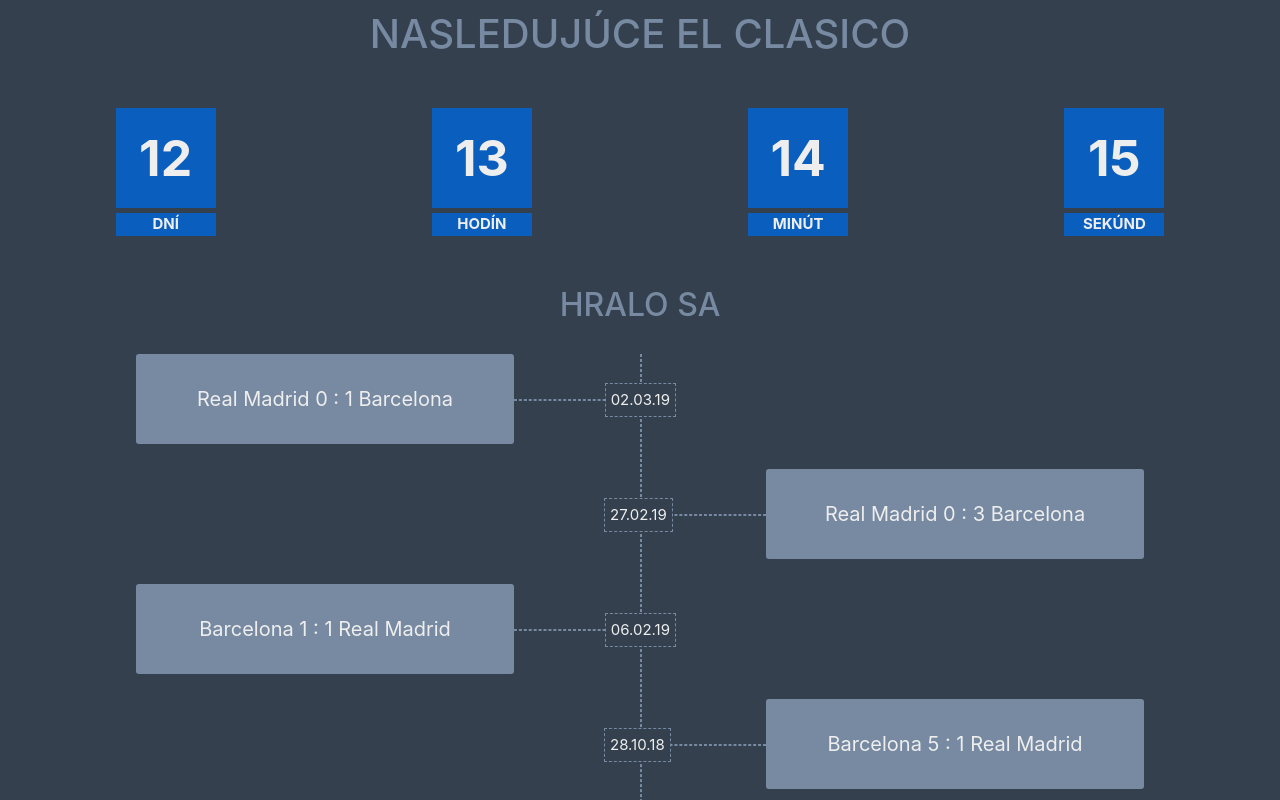
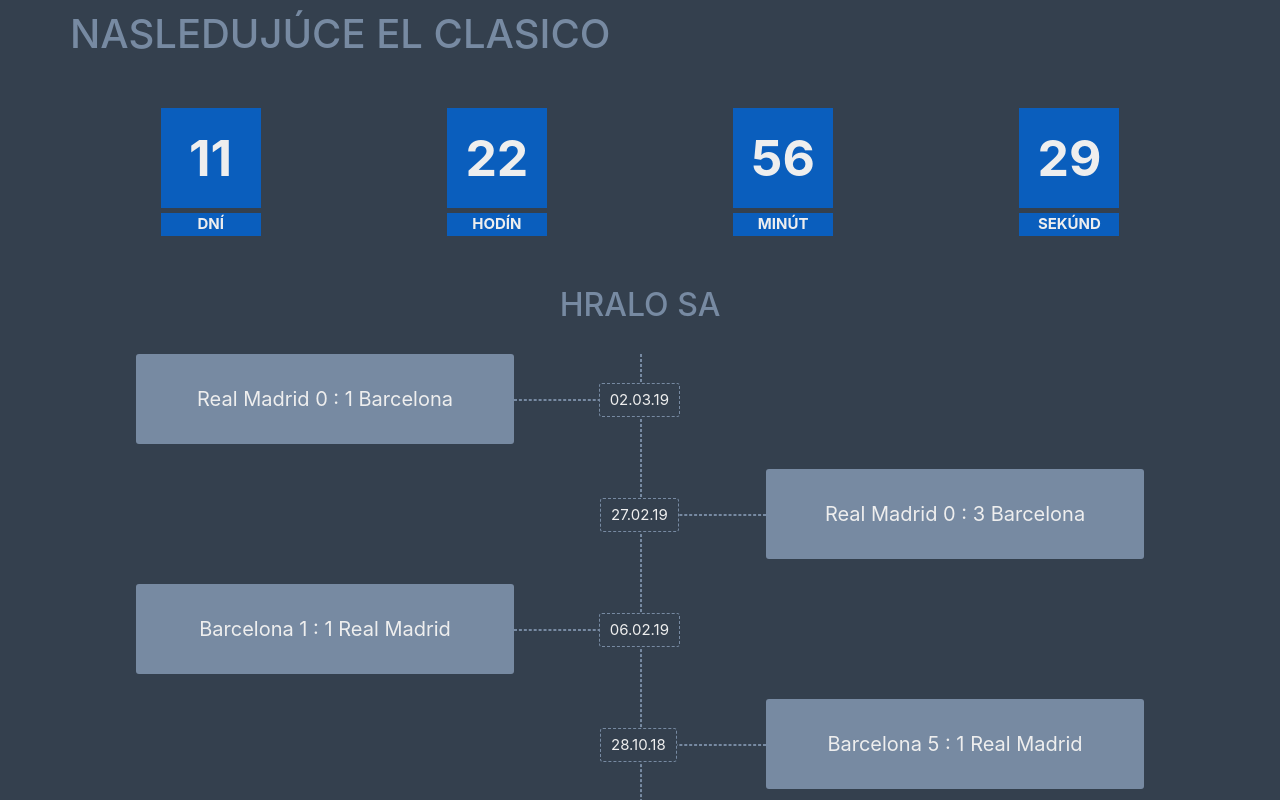
Before and after one commit to tmatyo/elclasico.sk, a React (Create React App) app: page / in a window 1280 px wide. Shown: the top 800 px of the page. Built offline with nearby package versions, Linux system fonts and the light colour scheme.

Commit message:
countdown added

```diff
--- a/src/App.js
+++ b/src/App.js
@@ -1,10 +1,10 @@
 import React, { Component } from 'react';
 import 'bootstrap/dist/css/bootstrap.min.css';
-import { Container, Row, Col } from 'react-bootstrap'
+// import { Container, Row, Col } from 'react-bootstrap'
 import './App.css';
 
 import Countdown from './Countdown'
-import Schedule from './Schedule'
+// import Schedule from './Schedule'
 import Fixtures from './Fixtures'
 
 export default class App extends Component {
--- a/src/Countdown.js
+++ b/src/Countdown.js
@@ -1,30 +1,77 @@
 import React, { Component } from 'react';
-import { Container, Row, Col } from 'react-bootstrap'
+import { Container, Row } from 'react-bootstrap'
 import './Countdown.css';
+import sc from './schedule.json';
 
 export default class Countdown extends Component{
+	constructor() {
+		super();
+		this.state = {
+			sc: [], days: 0, hours: 0, minutes: 0, seconds: 0
+		};
+	}
+
+	componentDidMount() {
+		this.setState({sc:sc});
+
+		var t = setInterval(() => {
+			let from = new Date();
+			let date = this.state.sc[0].time.replace(" ", "");
+			date = date.replace(":", ".");
+			date = date.split(".");
+
+			let to = new Date(from.getFullYear(), date[1] - 1, date[0], date[2], date[3]);
+
+			this.startCountdown(from, to);
+		}, 1000);
+	}
+
+	startCountdown(from, to) {
+
+		let cd = to - from;
+		let days = 1000 * 60 * 60 * 24;
+		let hours = 1000 * 60 * 60;
+		let minutes = 1000 * 60;
+		let seconds = 1000
+
+		this.setState({
+			days: Math.floor(cd / days),
+			hours: Math.floor(cd % days / hours),
+			minutes: Math.floor(cd % hours / minutes),
+			seconds: Math.floor(cd % minutes / seconds)
+		});
+
+		console.log('FROM', from);
+		console.log('TO', to);
+		console.log(this.state.sc[0].time);
+	}
+
 	render() {
 		return (
 			<div id="countdown">
+				<Container>
+					<Row>
 						<h1>Nasledujúce El Clasico</h1>
 						<div className="cd-grid">
 							<div className="cd-cell">
-							<div className="cd-number">12</div>
+								<div className="cd-number">{this.state.days}</div>
 								<div className="cd-desc">Dní</div>
 							</div>
 							<div className="cd-cell">
-							<div className="cd-number">13</div>
+								<div className="cd-number">{this.state.hours}</div>
 								<div className="cd-desc">Hodín</div>
 							</div>
 							<div className="cd-cell">
-							<div className="cd-number">14</div>
+								<div className="cd-number">{this.state.minutes}</div>
 								<div className="cd-desc">Minút</div>
 							</div>
 							<div className="cd-cell">
-							<div className="cd-number">15</div>
+								<div className="cd-number">{this.state.seconds}</div>
 								<div className="cd-desc">Sekúnd</div>
 							</div>
 						</div>
+					</Row>
+				</Container>
 			</div>
 		);
 	}
--- a/src/Fixtures.css
+++ b/src/Fixtures.css
@@ -51,16 +51,16 @@
 #app #fixtures .timeline .timeline-item .odd-line .time, #app #fixtures .timeline .timeline-item .even-line .time  {
     position: absolute;
     background-color: #34404e;
-    padding: 5px;
+    padding: 5px 10px;
     border: 1px dashed #778aa2;
     top: -17px;
-
+    border-radius: 3px;
 }
 
 #app #fixtures .timeline .timeline-item .odd-line .time {
-    right: -37px;
+    right: -41px;
 }
 
 #app #fixtures .timeline .timeline-item .even-line .time {
-    left: -37px;
+    left: -41px;
 }
```
Lines whose indentation alone changed are shown as unchanged.
